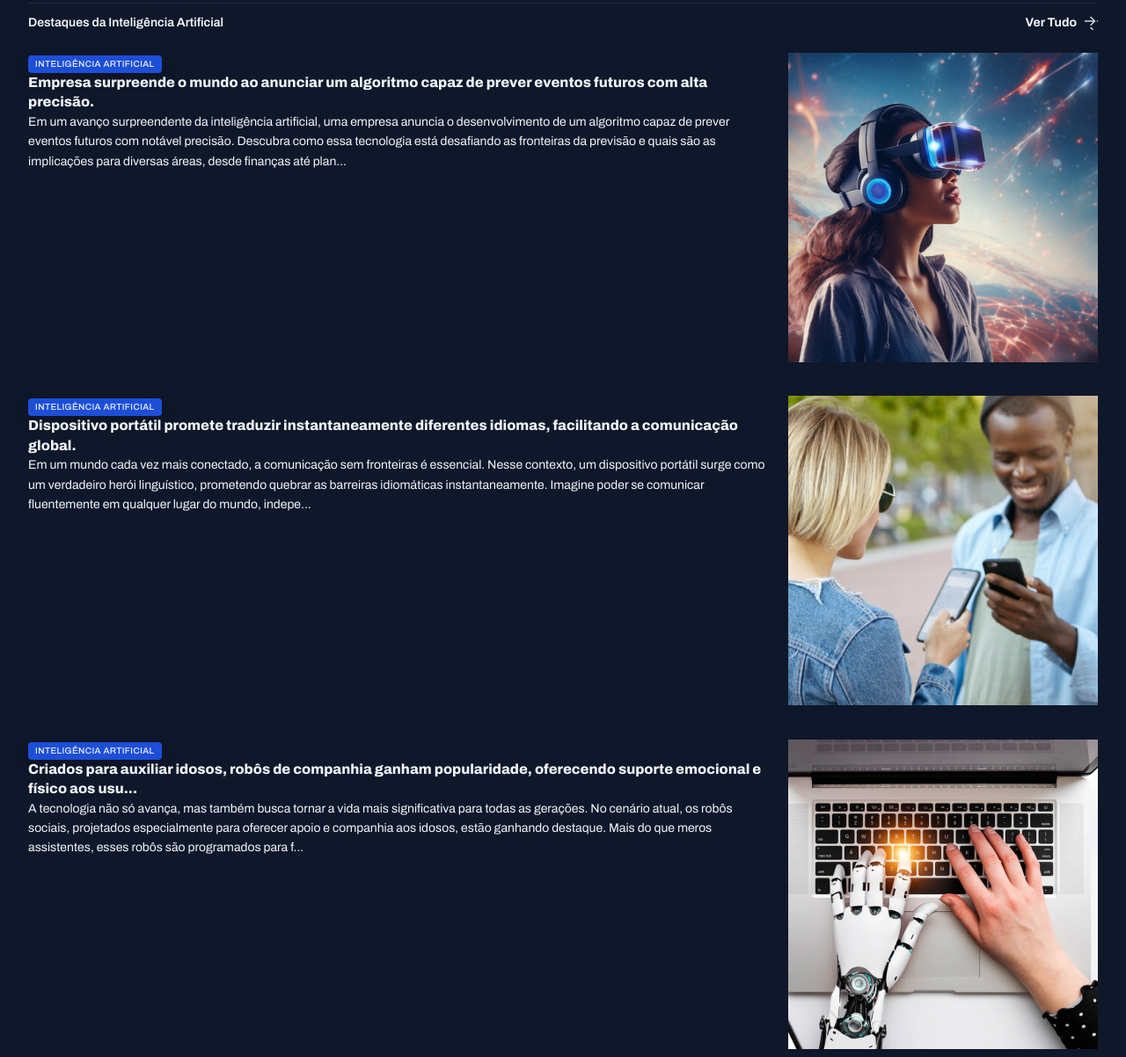
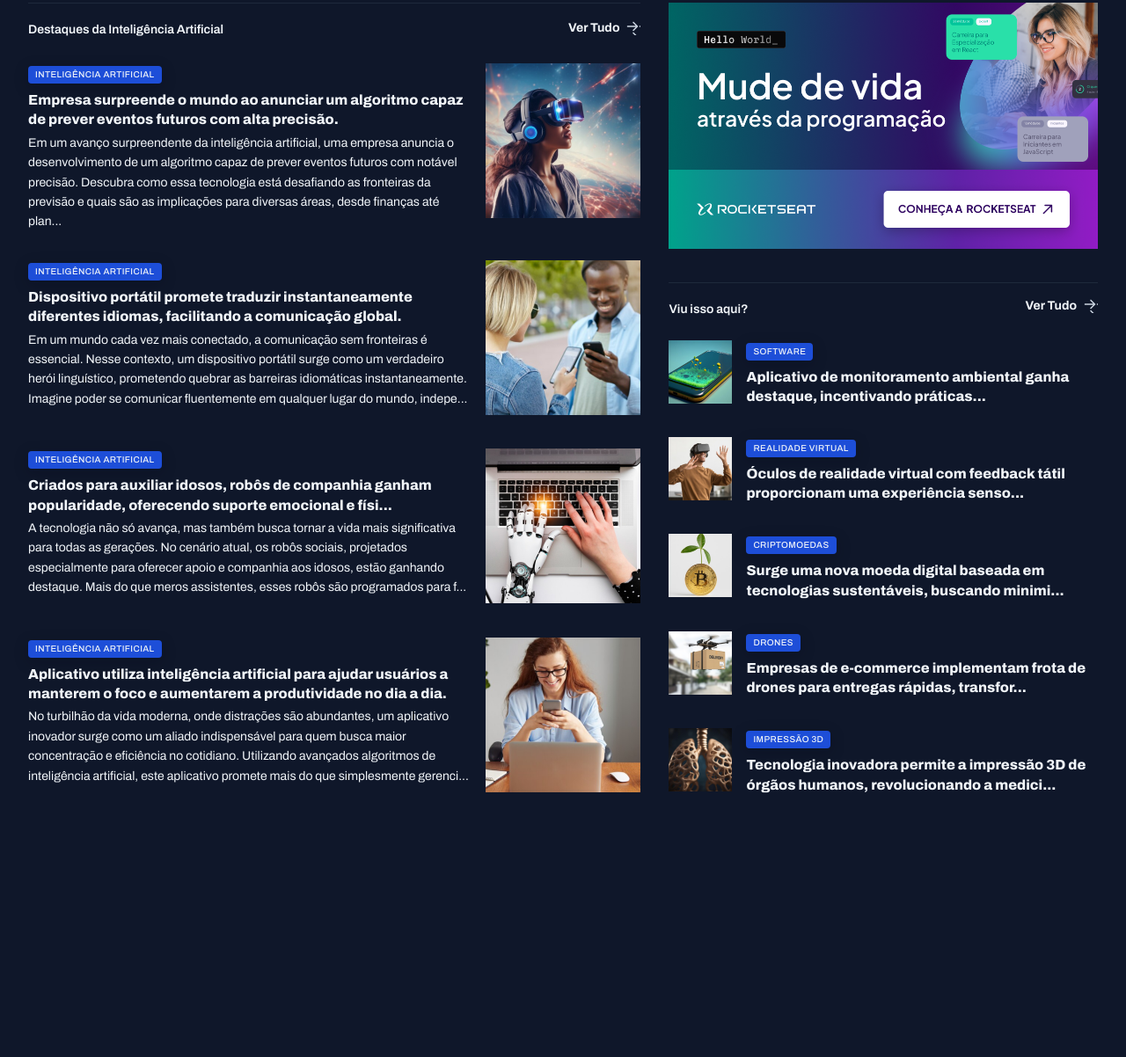
Before and after one commit to juliasalvador19/portal-noticias, a plain HTML site: page index.html in a window 1280 px wide. Shown: the part 1051-2253 px from the top of the page at 88% size. After the commit the page ends 1998 px from the top, so only its background shows below. Drawn offline with Linux system fonts and the light colour scheme.

Commit message:
Estilizando os últimos cards

```diff
--- a/index.html
+++ b/index.html
@@ -174,7 +174,7 @@
                     <div>
                         <span class="content-tag">Inteligência Artificial</span>
                         <h3 class="text-xl">
-                            Criados para auxiliar idosos, robôs de companhia ganham popularidade, oferecendo suporte emocional e físico aos usu...
+                            Criados para auxiliar idosos, robôs de companhia ganham popularidade, oferecendo suporte emocional e físi...
                         </h3>
                         <p class="text-sm">
                             A tecnologia não só avança, mas também busca tornar a vida mais significativa para todas as gerações. No cenário atual, os robôs sociais, projetados especialmente para oferecer apoio e companhia aos idosos, estão ganhando destaque. Mais do que meros assistentes, esses robôs são programados para f...
@@ -192,7 +192,7 @@
                             Aplicativo utiliza inteligência artificial para ajudar usuários a manterem o foco e aumentarem a produtividade no dia a dia.
                         </h3>
                         <p class="text-sm">
-                            No turbilhão da vida moderna, onde distrações são abundantes, um aplicativo inovador surge como um aliado indispensável para quem busca maior concentração e eficiência no cotidiano. Utilizando avançados algoritmos de inteligência artificial, este aplicativo promete mais do que simplesmente gerenci...responsabilidades diárias.
+                            No turbilhão da vida moderna, onde distrações são abundantes, um aplicativo inovador surge como um aliado indispensável para quem busca maior concentração e eficiência no cotidiano. Utilizando avançados algoritmos de inteligência artificial, este aplicativo promete mais do que simplesmente gerenci...
 
                         </p>
                     </div>
@@ -203,7 +203,7 @@
             </div>
         </section>
 
-        <div>
+        <aside>
             <div id="ads">
                 <img src="assets/Ads.png" alt="">
             </div>
@@ -226,7 +226,7 @@
                         <div>
                             <span class="content-tag">software</span>
                             <h3 class="text-xl">
-                                Aplicativo de monitoramento ambiental ganha destaque, incentivando práticas ecológicas e pro...
+                                Aplicativo de monitoramento ambiental ganha destaque, incentivando práticas...
                             </h3>
                         </div>
                     </article>
@@ -239,7 +239,7 @@
                         <div>
                             <span class="content-tag">realidade virtual</span>
                             <h3 class="text-xl">
-                                Óculos de realidade virtual com feedback tátil proporcionam uma experiência sensorial complet...
+                                Óculos de realidade virtual com feedback tátil proporcionam uma experiência senso...
                             </h3>
                         </div>
                     </article>
@@ -252,7 +252,7 @@
                         <div>
                             <span class="content-tag">criptomoedas</span>
                             <h3 class="text-xl">
-                                Surge uma nova moeda digital baseada em tecnologias sustentáveis, buscando minimizar o i...
+                                Surge uma nova moeda digital baseada em tecnologias sustentáveis, buscando minimi...
                             </h3>
                         </div>
                     </article>
@@ -265,7 +265,7 @@
                         <div>
                             <span class="content-tag">drones</span>
                             <h3 class="text-xl">
-                                Empresas de e-commerce implementam frota de drones para entregas rápidas, transformando o ce...
+                                Empresas de e-commerce implementam frota de drones para entregas rápidas, transfor...
                             </h3>
                         </div>
                     </article>
@@ -278,13 +278,13 @@
                         <div>
                             <span class="content-tag">impressão 3d</span>
                             <h3 class="text-xl">
-                                Tecnologia inovadora permite a impressão 3D de órgãos humanos, revolucionando a medicina e a li...
+                                Tecnologia inovadora permite a impressão 3D de órgãos humanos, revolucionando a medici...
                             </h3>
                         </div>
                     </article>
                 </div>
             </section>
-        </div>
+        </aside>
     </main>
 </body>
 </html>
--- a/styles/global.css
+++ b/styles/global.css
@@ -51,8 +51,16 @@ img {
 }
 
 main {
-    margin-top: 40px;
-    gap: 80px;
+    margin-block: 40px;
+    row-gap: 80px;
+    column-gap: 32px;
+
+    grid-template-columns: 2fr 1.4fr;
+
+    grid-template-areas:
+    "featured featured"
+    "weekly weekly"
+    "ai aside";
 }
 
 .content-tag {
--- a/styles/sections.css
+++ b/styles/sections.css
@@ -21,6 +21,8 @@ section header {
 }
 
 #featured {
+    grid-area: featured;
+
     img {
         height: 100%;
         object-fit: cover;
@@ -60,6 +62,7 @@ section header {
 }
 
 #weekly {
+    grid-area: weekly;
 
     &>div {
         grid-template-columns: repeat(4, 292px);
@@ -84,3 +87,36 @@ section header {
         }
     }
 }
+
+#ai {
+    grid-area: ai;
+
+    img {
+        width: 176px;
+        aspect-ratio: 1/1;
+        object-fit: cover;
+    }
+
+    h3 {
+        margin-block: 8px 4px;
+    }
+}
+
+
+aside {
+    grid-area: aside;
+}
+
+#more {
+    margin-top: 32px;
+
+    h3 {
+        margin-top: 8px;
+    }
+
+    img {
+        width: 72px;
+        aspect-ratio: 1/1;
+        object-fit: cover;
+    }
+}
```
